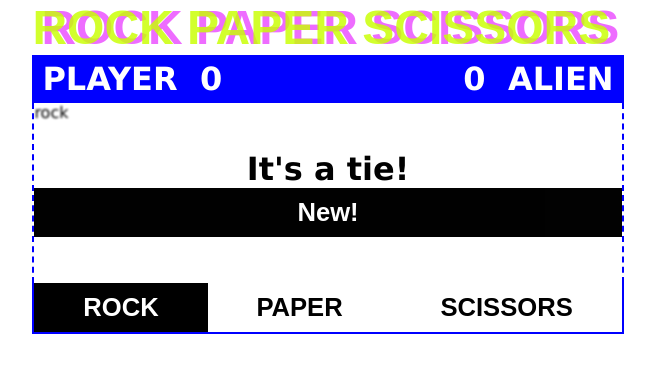
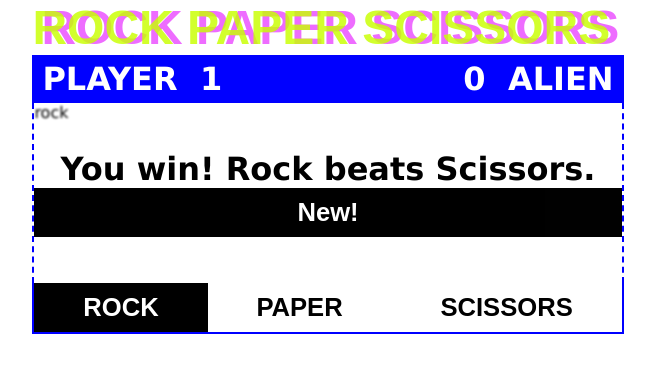
Before and after one commit to birds-chirping/rock-paper-scissors, a plain HTML site: page index.html in a window 1280 px wide. Both pictures are taken after a click on the button "ROCK". Shown: the whole page, without its empty margins (312-967 px from the left). Drawn offline with Linux system fonts and the light colour scheme; a web font is replaced by a local one.

Commit message:
Find game winner. + refactor code
Announce game winner and reset score when a player reaches score 5.

```diff
--- a/rps.js
+++ b/rps.js
@@ -1,5 +1,5 @@
 // Play game (5 rounds)
-// function playGame() {
+// function playGGame() {
 //     let playerScore = 0;
 //     let computerScore = 0;
 //     let tie = 0;
@@ -12,7 +12,7 @@
 //             cancel = 1;
 //             break;
 //         }
-//         let winner = playRound(playerChoice, computerChoice);
+//         let winner = playGame(playerChoice, computerChoice);
 
 //         // Keep score
 //         winner === 'player' ? playerScore++ : winner === 'computer' ? computerScore++ : tie++;
@@ -27,16 +27,17 @@
 // }
 
 const allChoices = ['rock', 'paper', 'scissors'];
+const playerScore = document.querySelector('#player-score');
+const compScore = document.querySelector('#comp-score');
 const board = document.querySelector('.board');
 const choicesPics = document.querySelector('.graphic');
 const endScreen = document.querySelector('.at-end');
 const endMessage = document.querySelector('.end-message');
 const newGame = document.querySelector('#new-btn');
+const playerButtons = document.querySelectorAll('.player-btn');
 let playerChoice;
 let compChoice;
-let playerButtons;
-let playerScore = document.querySelector('#player-score');
-let compScore = document.querySelector('#comp-score');
+
 
 
 // Convert string to sentence case.
@@ -58,11 +59,8 @@ function getComputerChoice(choices) {
 // Play round
 function getWinner(playerSelection, computerSelection) {
     let winner;
-    let mess;
-    let selections = [playerSelection, computerSelection];
     switch(true) {
         case (playerSelection === computerSelection):
-            mess = "It's a tie!";
             winner = 'tie';
             break;
         case (
@@ -71,67 +69,81 @@ function getWinner(playerSelection, computerSelection) {
             playerSelection === 'paper' && computerSelection === 'rock'
             ):
             winner = 'player';
-            playerSelection = toSentenceCase(playerSelection);
-            computerSelection = toSentenceCase(computerSelection);
-            mess = `You win! ${playerSelection} beats ${computerSelection}.`;
             break;
         default:
             winner = 'computer';
-            playerSelection = toSentenceCase(playerSelection);
-            computerSelection = toSentenceCase(computerSelection);
-            mess = `You lose! ${computerSelection} beats ${playerSelection}.`;
     }
-    return [winner, mess];
+    return winner;
 }
 
+
 function updateScore(winner) {
-    if (winner != 'tie') {
-        winner == 'player' ? playerScore.textContent++ : compScore.textContent++;
+    if (winner !== 'tie') {
+        winner === 'player' ? playerScore.textContent++ : compScore.textContent++;
     }
 }
 
-function playRound(e) {
-    // console.log(e);
-    // board.innerHTML ='';
-    this.classList.add('onclick');
-    playerChoice = this.id;
-    compChoice = getComputerChoice(allChoices);
-    const message = getWinner(playerChoice, compChoice)[1];
-    const winner = getWinner(playerChoice, compChoice)[0];
-    // playerButtons.forEach(choice => {choice.setAttribute('disabled', 'true')});
-    playerButtons.forEach(choice => {choice.classList.add('inactive')});
 
-
-    choicesPics.textContent = `${this.id}`;
-    endMessage.textContent = `${message}`;
-    endScreen.classList.add('at-end-visible');
-        // Blur effect:
-        setTimeout(() => {
-            choicesPics.classList.add('blur');
-            updateScore(winner);
-        }, 1000);
-
-
-
+function getMessage(playerChoice, compChoice, winner) {
+    let message;
+    playerChoice = toSentenceCase(playerChoice);
+    compChoice = toSentenceCase(compChoice);
+    if (winner === 'tie') {
+        message = "It's a tie!";
+    } else if (winner === 'player') {
+        message = `You win! ${playerChoice} beats ${compChoice}.`;
+    } else {
+        message = `You lose! ${compChoice} beats ${playerChoice}.`;
+    }
+    return message;
 }
 
 
-function startNewGame (e) {
-    // console.log(e);
+function playGame() {
+    this.classList.add('onclick');
+    playerButtons.forEach(choice => {choice.classList.add('inactive')});  //disable buttons
+
+    playerChoice = this.id;
+    compChoice = getComputerChoice(allChoices);
+    const winner = getWinner(playerChoice, compChoice);
+
+    choicesPics.textContent = `${this.id}`;
+
+    setTimeout(() => {
+        choicesPics.classList.add('blur');      // Add blur on board
+        updateScore(winner);
+
+        // Play 5 winning rounds
+        if (playerScore.textContent < 5 && compScore.textContent < 5) {
+            endMessage.textContent = getMessage(playerChoice, compChoice, winner);
+        } else {
+            playerScore.textContent > compScore.textContent ?
+            endMessage.textContent = 'Player WON!':
+            endMessage.textContent = 'Alien WON!';
+            newGame.addEventListener('click', () => {
+                    playerScore.textContent = 0;
+                    compScore.textContent = 0;
+                });
+        }
+        endScreen.classList.add('visible');
+    }, 1000);
+}
+
+
+function startNewGame () {
+    // Remove blur, clear board
     playerButtons.forEach(choice => {choice.classList.remove('onclick')});
     choicesPics.classList.remove('blur');
-    endScreen.classList.remove('at-end-visible');
     choicesPics.textContent = ``;
-    // playerButtons.forEach(choice => {choice.removeAttribute('disabled')});
+    endScreen.classList.remove('visible');
+
+    // Make buttons active again
     playerButtons.forEach(choice => {choice.classList.remove('inactive')});
 }
 
 
 function play() {
-    playerButtons = document.querySelectorAll('.player-btn');
-    playerButtons.forEach(choice => choice.addEventListener('click', playRound));
-
-    // playerButtons.forEach(choice => choice.addEventListener('transitionend', removeTransition));
+    playerButtons.forEach(choice => choice.addEventListener('click', playGame));
     newGame.addEventListener('click', startNewGame);
 }
 
--- a/styles.css
+++ b/styles.css
@@ -130,9 +130,9 @@ button:hover {
     transition: 10s;
 }
 
-.at-end-visible {
+.visible {
     opacity: 1;
     transition-duration: 2s;
     visibility: visible;
-    transition-delay: 1s;
+    /* transition-delay: 1s; */
 }
```
